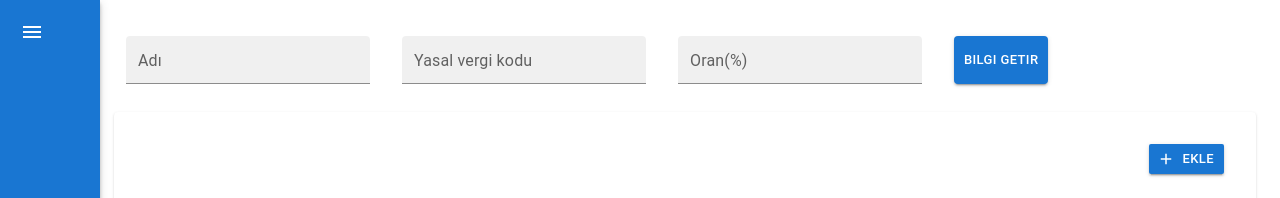
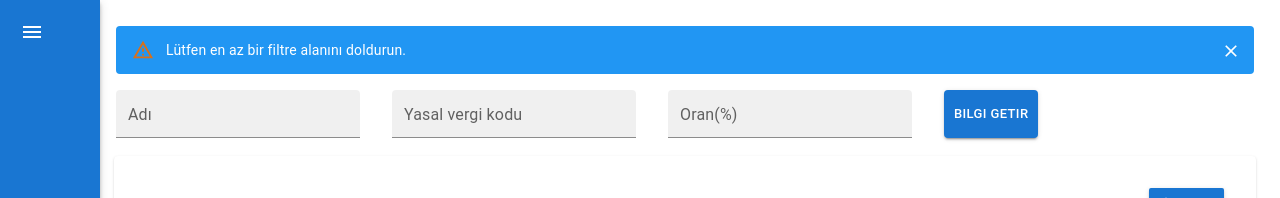
Before and after one commit to BuseNurAydn/frontend-webApi, a React (Create React App) app: page / in a window 1280 px wide. Both pictures are taken after a click on the button "BILGI GETIR". Shown: the top 198 px of the page. Built offline with nearby package versions, Linux system fonts and the light colour scheme; no server answers.

Commit message:
Filtreleme uyarı mesajı

```diff
--- a/src/components/TaxDefinitionFilter.jsx
+++ b/src/components/TaxDefinitionFilter.jsx
@@ -1,19 +1,41 @@
 import { useState } from 'react';
-import { TextField, Button,Grid } from '@mui/material';
+import { TextField, Button,Grid,Alert,Stack } from '@mui/material';
+import { styled } from '@mui/system';
 
-function TaxDefinitionFilter({ onFilter }) {
+const StyledAlert = styled(Alert)`
+  background-color: #2196f3;
+  color: white;
+`;
+
+const TaxDefinitionFilter = ({ onFilter }) => {
   const [firstName, setFirstName] = useState('');
   const [legalTaxCode, setLegalTaxCode] = useState('');
   const [ratio, setRatio] = useState('');
+  const [errorMessage, setErrorMessage] = useState(''); // Uyarı mesajı için state
 
   const handleFilter = () => {
+    // Eğer tüm alanlar boşsa, bilgi getir butonuna tıklandıysa uyarı mesajı göstermek için
+    if (!firstName && !legalTaxCode && !ratio) {
+      setErrorMessage('Lütfen en az bir filtre alanını doldurun.');
+      return;
+    }
+    // Uyarı mesajını temizler ve filtreleme işlemi başlar
+    setErrorMessage('');
     onFilter({ firstName, legalTaxCode, ratio });
-
   };
 
   return (
     <>
-    <Grid container sx={{padding:'20px'}}>
+    <Grid container sx={{padding:'10px'}}>
+      {errorMessage && (
+          <Grid item xs={12} >
+            <Stack sx={{ width: '100%' }} spacing={2}>
+              <StyledAlert severity="warning" onClose={() => setErrorMessage('')}>
+                {errorMessage}
+              </StyledAlert>
+            </Stack>
+          </Grid>
+        )}
           <TextField
           id="firstName"
           label="Adı"
@@ -21,7 +43,7 @@ function TaxDefinitionFilter({ onFilter }) {
           size="small"
           value={firstName}
           onChange={(e) => setFirstName(e.target.value)}
-          sx={{ marginRight: 4 }} />
+          sx={{ marginRight: 4, marginTop:2 }} />
 
           <TextField
           id="legalTaxCode"
@@ -30,7 +52,7 @@ function TaxDefinitionFilter({ onFilter }) {
           size="small"
           value={legalTaxCode}
           onChange={(e) => setLegalTaxCode(e.target.value)}
-          sx={{ marginRight: 4 }} />
+          sx={{ marginRight: 4, marginTop:2 }} />
 
           <TextField
           id="ratio"
@@ -40,11 +62,10 @@ function TaxDefinitionFilter({ onFilter }) {
           type="number"
           value={ratio}
           onChange={(e) => setRatio(e.target.value)}
-          sx={{ marginRight: 4 }} />
-          <Button variant="contained" size="small" onClick={handleFilter}> Bilgi getir</Button>
+          sx={{ marginRight: 4, marginTop:2 }} />
+          <Button variant="contained" size="small" sx={{ marginTop:2 }} onClick={handleFilter}> Bilgi getir</Button>
       </Grid>
       </>
   );
 }
-
 export default TaxDefinitionFilter;
```
